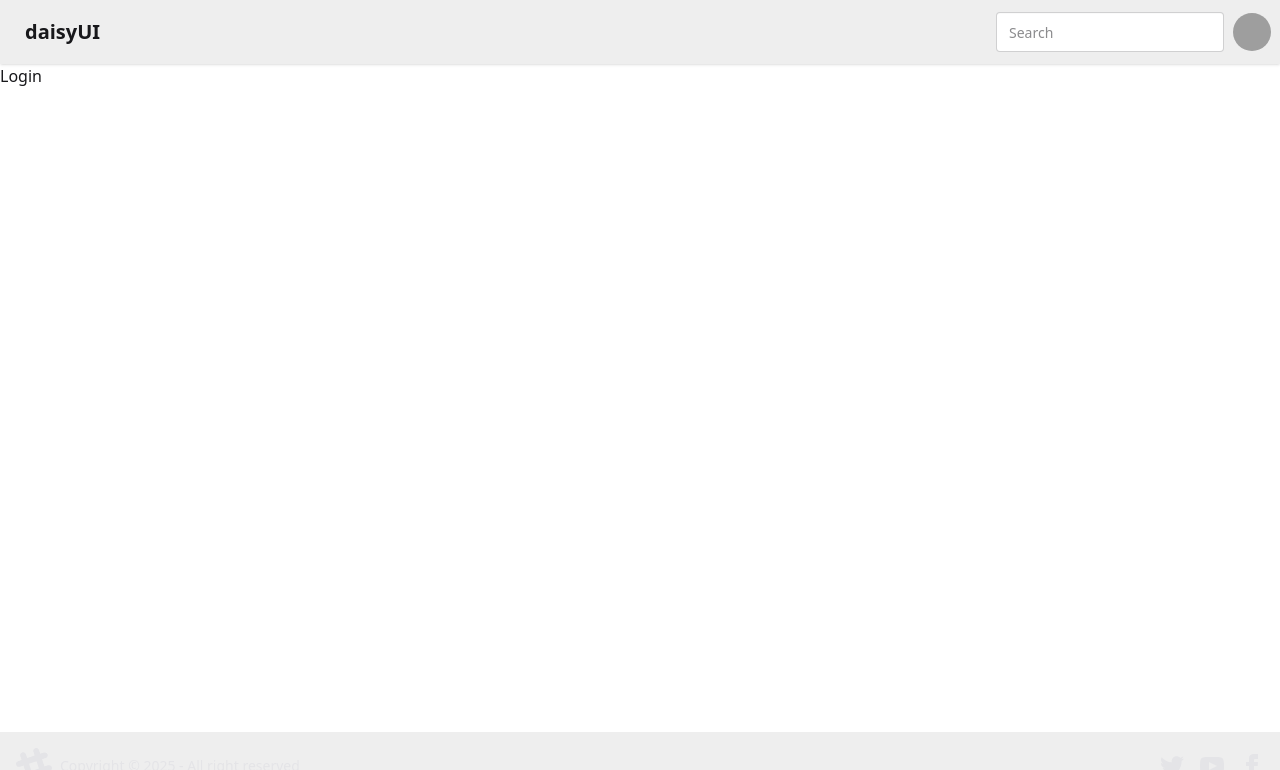
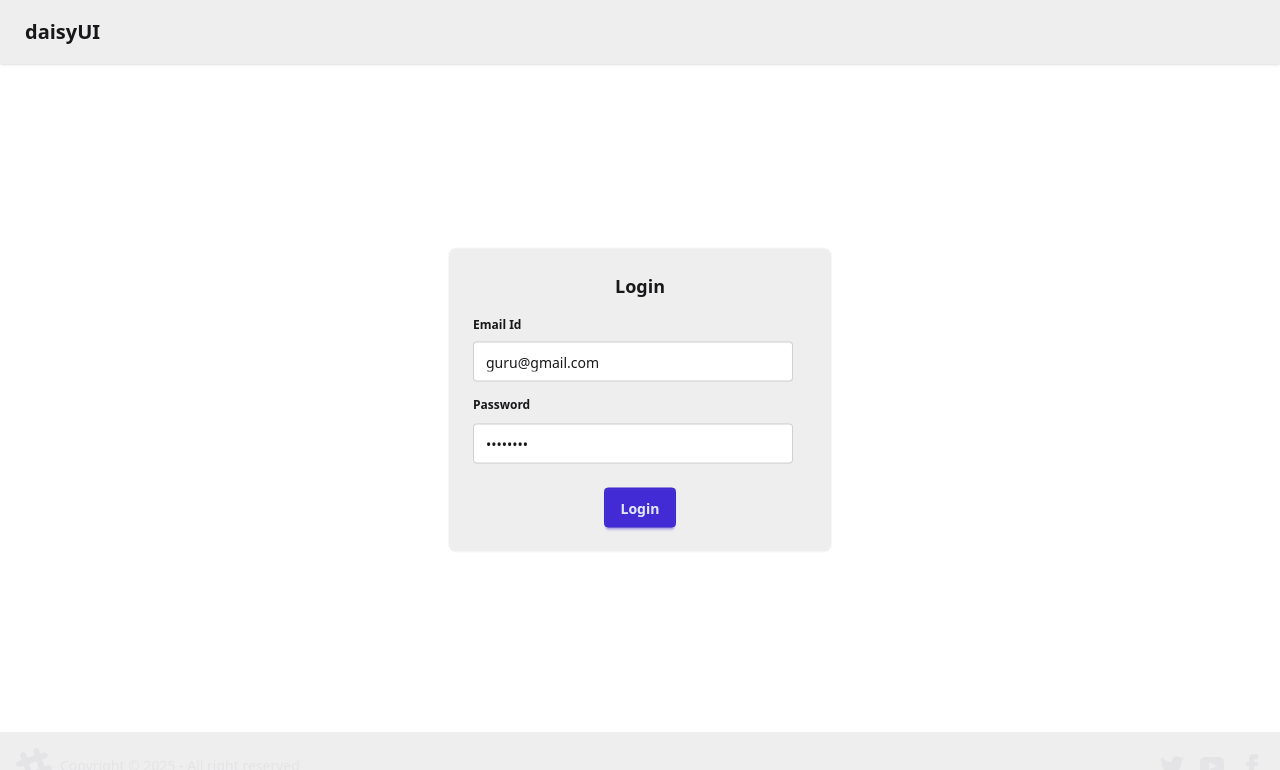
Before and after one commit to pguru1214/DevTinder-Frontend, a React (Vite) app: page /login in a window 1280 px wide. Shown: the top 770 px of the page. Built offline with nearby package versions, Linux system fonts and the light colour scheme; grey boxes are pictures that could not be loaded.

Commit message:
login and redux router

```diff
--- a/package.json
+++ b/package.json
@@ -10,9 +10,12 @@
     "preview": "vite preview"
   },
   "dependencies": {
+    "@reduxjs/toolkit": "^2.10.1",
     "@tailwindcss/vite": "^4.1.17",
+    "axios": "^1.13.2",
     "react": "^19.2.0",
     "react-dom": "^19.2.0",
+    "react-redux": "^9.2.0",
     "react-router-dom": "^7.9.6",
     "tailwindcss": "^4.1.17"
   },
--- a/src/App.jsx
+++ b/src/App.jsx
@@ -2,16 +2,22 @@ import Body from "./pages/Body";
 import { BrowserRouter, Route, Routes } from "react-router-dom";
 import Login from "./pages/Login";
 import Signup from "./pages/Signup";
+import { Provider } from "react-redux";
+import appStore from "./utils/appStore";
+import Feed from "./pages/Feed";
 function App() {
   return (
+    <Provider store={appStore}>
       <BrowserRouter basename="/">
         <Routes>
           <Route path="/" element={<Body />}>
+            <Route path="/" element={<Feed />} />
             <Route path="login" element={<Login />} />
             <Route path="signup" element={<Signup />} />
           </Route>
         </Routes>
       </BrowserRouter>
+    </Provider>
   );
 }
 
--- /dev/null
+++ b/src/pages/Feed.jsx
@@ -0,0 +1,9 @@
+import React from 'react'
+
+const Feed = () => {
+  return (
+    <div>Feed</div>
+  )
+}
+
+export default Feed
--- a/src/pages/Login.jsx
+++ b/src/pages/Login.jsx
@@ -1,9 +1,65 @@
-import React from 'react'
+import React, { useState } from "react";
+import axios from "axios";
+import { useDispatch } from "react-redux";
+import { addUser } from "../utils/userSlice";
+import { useNavigate } from "react-router-dom";
+import { BASE_URL } from "../utils/constants";
 
 const Login = () => {
+  const [emailId, setEmailId] = useState("guru@gmail.com");
+  const [password, setPassword] = useState("Guru@123");
+
+  const navigate = useNavigate();
+  const dispatch = useDispatch();
+
+  const handleLogin = async () => {
+    try {
+      const res = await axios.post(
+        BASE_URL + "/login",
+        {
+          emailId,
+          password,
+        },
+        { withCredentials: true }
+      );
+
+      dispatch(addUser(res.data));
+      navigate("/");
+    } catch (err) {
+      console.log(err);
+    }
+  };
   return (
-    <div>Login</div>
-  )
-}
+    <div className="transform -translate-x-1/2 -translate-y-1/2 absolute top-1/2 left-1/2 transla">
+      <div className="card card-border bg-base-300 w-96 ">
+        <div className="card-body">
+          <h2 className="card-title justify-center">Login</h2>
+          <fieldset className="fieldset">
+            <legend className="fieldset-legend">Email Id</legend>
+            <input
+              type="text"
+              className="input"
+              value={emailId}
+              onChange={(e) => setEmailId(e.target.value)}
+            />
 
-export default Login
+            <legend className="fieldset-legend">Password</legend>
+            <input
+              type="password"
+              className="input"
+              value={password}
+              onChange={(e) => setPassword(e.target.value)}
+            />
+          </fieldset>
+          <div className="card-actions justify-center">
+            <button className="btn btn-primary mt-3" onClick={handleLogin}>
+              Login
+            </button>
+          </div>
+        </div>
+      </div>
+    </div>
+  );
+};
+
+export default Login;
--- a/src/pages/NavBar.jsx
+++ b/src/pages/NavBar.jsx
@@ -1,18 +1,19 @@
 import React from "react";
+import { useSelector } from "react-redux";
 
 const NavBar = () => {
+  const user = useSelector((store) => store.user);
+  console.log(user);
+
   return (
     <div>
       <div className="navbar bg-base-300 shadow-sm">
         <div className="flex-1">
           <a className="btn btn-ghost text-xl">daisyUI</a>
         </div>
-        <div className="flex gap-2">
-          <input
-            type="text"
-            placeholder="Search"
-            className="input input-bordered w-24 md:w-auto"
-          />
+        {user && (
+          <div className="flex gap-2 items-center">
+            <p>Welcome {user.firstName}</p>
             <div className="dropdown dropdown-end">
               <div
                 tabIndex={0}
@@ -21,7 +22,7 @@ const NavBar = () => {
               >
                 <div className="w-10 rounded-full">
                   <img
-                  alt="Tailwind CSS Navbar component"
+                    alt="User Photo"
                     src="https://img.daisyui.com/images/stock/photo-1534528741775-53994a69daeb.webp"
                   />
                 </div>
@@ -45,6 +46,7 @@ const NavBar = () => {
               </ul>
             </div>
           </div>
+        )}
       </div>
     </div>
   );
--- /dev/null
+++ b/src/utils/appStore.js
@@ -0,0 +1,10 @@
+import {configureStore} from "@reduxjs/toolkit"
+import userReducer from './userSlice'
+
+const appStore = configureStore({
+    reducer: {
+        user: userReducer
+    },
+})
+
+export default appStore
--- /dev/null
+++ b/src/utils/constants.jsx
@@ -0,0 +1 @@
+export const BASE_URL = "http://localhost:3000"
--- /dev/null
+++ b/src/utils/userSlice.js
@@ -0,0 +1,18 @@
+import { createSlice } from "@reduxjs/toolkit";
+
+const userSlice = createSlice({
+  name: "user",
+  initialState: null,
+  reducers: {
+    addUser: (state, action) => {
+      return action.payload;
+    },
+    removeUser: () => {
+      return null;
+    },
+  },
+});
+
+export const { addUser, removeUser } = userSlice.actions;
+
+export default userSlice.reducer;
```
Also changed, not shown: 1 other file (tests, documents, lock files or other folders). Lines whose indentation alone changed are shown as unchanged.
